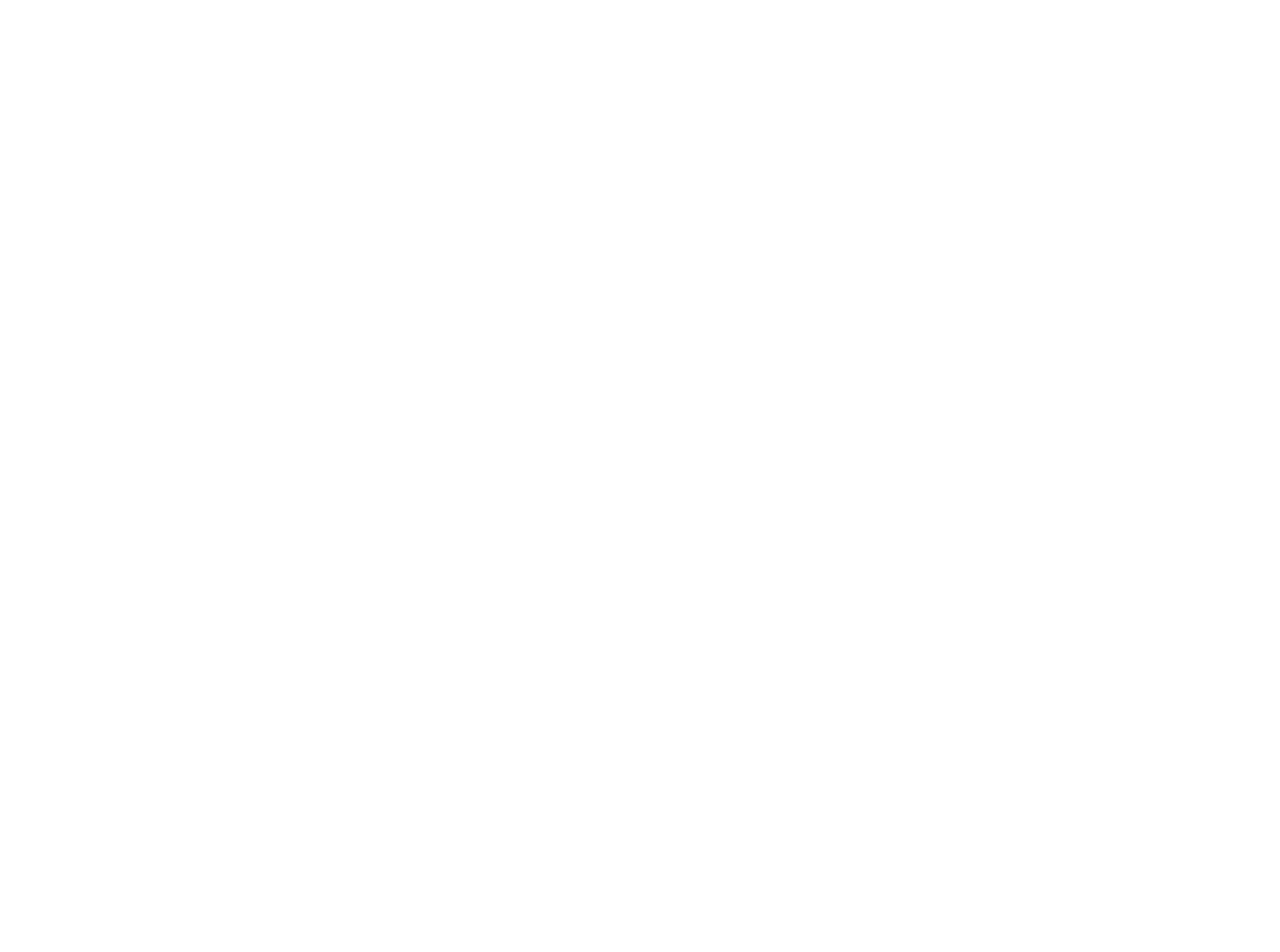
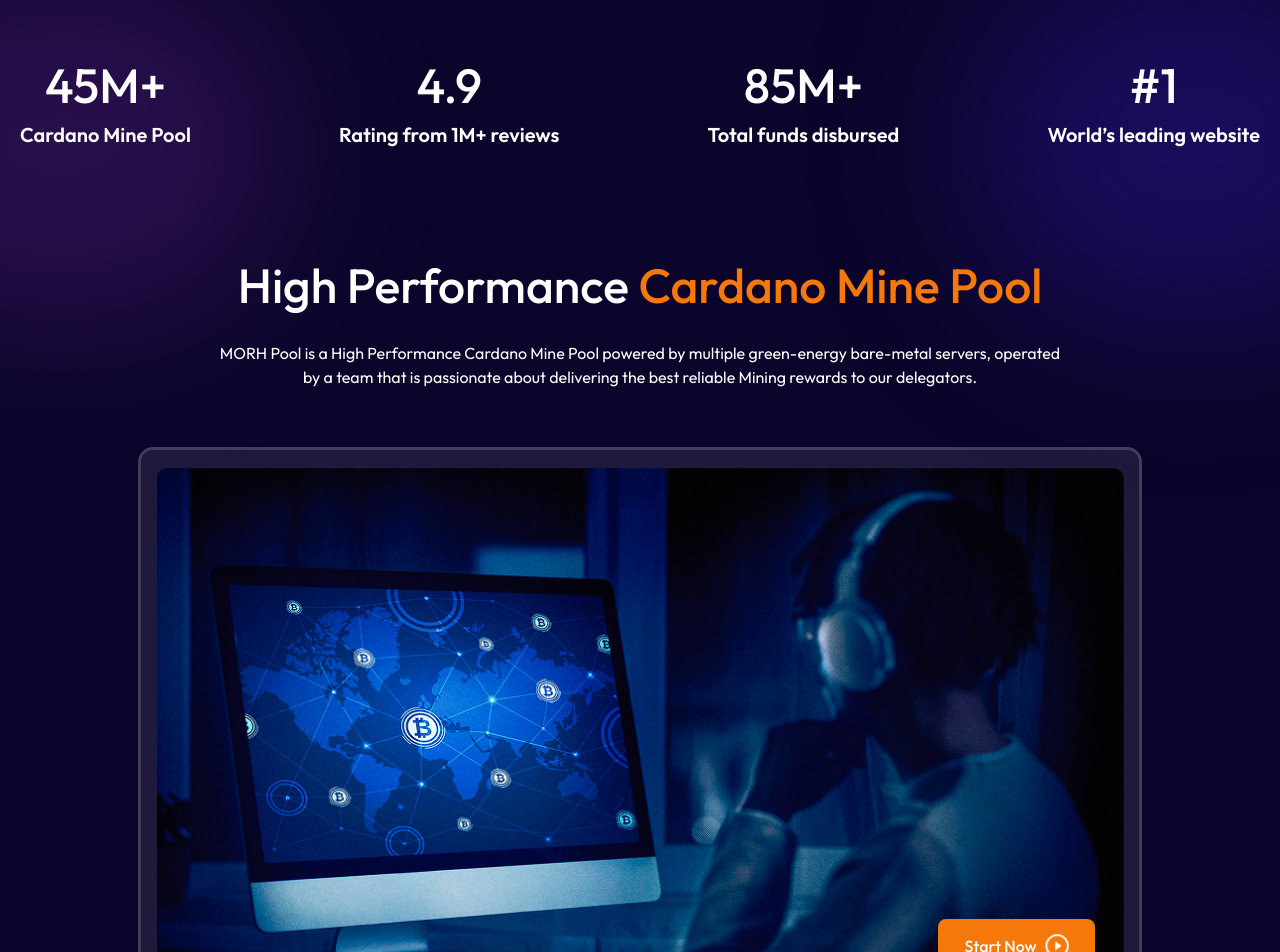
Before and after one commit to team-pr01/Ten-Stage-Matrix-Client, a React (Vite) app: page / in a window 1280 px wide. Shown: the part 2140-3092 px from the top of the page. Before the commit the page ends 2133 px from the top, so only its background shows below. Built offline with nearby package versions, Linux system fonts and the light colour scheme.

Commit message:
Added high performance section

```diff
--- a/src/assets/index.tsx
+++ b/src/assets/index.tsx
@@ -1,18 +1,21 @@
 import logo from "./images/logo.png";
 import heroImg from "./images/hero-section.svg";
 import securelyBuySell from "./images/securly-buy-sell.png";
+import dummyVideoImg from "./images/dummy-video.png";
 
 
 import strongSecurity from "./icons/strongSecurity.png";
 import highLiquidity from "./icons/highLiquidity.png";
 import opportunity from "./icons/opportunity.svg";
 import technology from "./icons/technology.png";
+import play from "./icons/play.svg";
 
 
 export const IMAGES = {
     logo,
     heroImg,
     securelyBuySell,
+    dummyVideoImg,
 };
 
 export const ICONS = {
@@ -20,4 +23,5 @@
     highLiquidity,
     opportunity,
     technology,
+    play,
 }
--- /dev/null
+++ b/src/components/HomePage/HighPerformance/HighPerformance.tsx
@@ -0,0 +1,73 @@
+import { ICONS, IMAGES } from "../../../assets";
+import Container from "../../Reusable/Container/Container";
+
+const HighPerformance = () => {
+  const successStatus = [
+    {
+      title: "Cardano Mine Pool",
+      value: "45M+",
+    },
+    {
+      title: "Rating from 1M+ reviews",
+      value: "4.9",
+    },
+    {
+      title: "Total funds disbursed",
+      value: "85M+",
+    },
+    {
+      title: "World’s leading website",
+      value: "#1",
+    },
+  ];
+  return (
+    <div className="font-Outfit relative py-20 overflow-hidden bg-neutral-10">
+      <div className="bg-primary-15 w-[443px] h-[351px] rounded-[443px] blur-[75px] z-10 absolute top-0 -left-40 opacity-50"></div>
+      <div className="bg-primary-20 w-[432px] h-[351px] rounded-[431px] blur-[75px] z-0 absolute top-0 -right-32"></div>
+      <Container>
+        <div className="flex flex-col items-center justify-between w-full">
+          <div className="flex items-center justify-between w-full">
+            {successStatus?.map((item) => (
+              <div key={item.title} className="flex flex-col z-10">
+                <h1 className="text-[48px] font-medium text-white text-center">
+                  {item.value}
+                </h1>
+                <p className="text-white text-xl font-semibold text-center">
+                  {item.title}
+                </p>
+              </div>
+            ))}
+          </div>
+
+          <div className="flex flex-col z-10 w-full mt-[100px]">
+            <h1 className="text-[48px] font-medium text-white text-center">
+              High Performance{" "}
+              <span className="text-primary-10">Cardano Mine Pool</span>
+            </h1>
+            <p className="text-white max-w-[843px] mx-auto mt-5 text-center">
+              MORH Pool is a High Performance Cardano Mine Pool powered by
+              multiple green-energy bare-metal servers, operated by a team that
+              is passionate about delivering the best reliable Mining rewards to
+              our delegators.
+            </p>
+
+            {/* Video */}
+            <div className="bg-neutral-30 border-[3px] border-neutral-25/30 rounded-[15px] py-[18px] px-[15px] mt-[58px] relative w-full max-w-[1004px] mx-auto">
+              <img
+                src={IMAGES.dummyVideoImg}
+                alt=""
+                className="rounded-[10px]"
+              />
+              <button className="p-2 w-[157px] h-[54px] rounded-lg bg-primary-10 text-white font-medium flex items-center justify-center gap-2 absolute right-11 bottom-12">
+                Start Now
+                <img src={ICONS.play} alt="" className="size-6" />
+              </button>
+            </div>
+          </div>
+        </div>
+      </Container>
+    </div>
+  );
+};
+
+export default HighPerformance;
--- a/src/index.css
+++ b/src/index.css
@@ -16,7 +16,8 @@
   --color-neutral-10: #0B052B;
   --color-neutral-15: #0B0527;
   --color-neutral-20: #151313;
-  /* --color-neutral-25: #45196C; */
+  --color-neutral-25: #ffffff80;
+  --color-neutral-30: #d4d4d41a;
 
   /* Secondary */
   --color-secondary-10: #6EBC94;
--- a/src/pages/Home/Home.tsx
+++ b/src/pages/Home/Home.tsx
@@ -1,3 +1,4 @@
+import HighPerformance from "../../components/HomePage/HighPerformance/HighPerformance";
 import SecurelyBuySell from "../../components/HomePage/SecurelyBuySell/SecurelyBuySell";
 import WhyChooseUs from "../../components/HomePage/WhyChooseUs/WhyChooseUs";
 
@@ -7,6 +8,7 @@
             {/* <Hero/> */}
             <WhyChooseUs/>
             <SecurelyBuySell/>
+            <HighPerformance/>
         </div>
     );
 };
```
Also changed, not shown: src/assets/icons/play.svg (added), src/assets/images/dummy-video.png (added).
